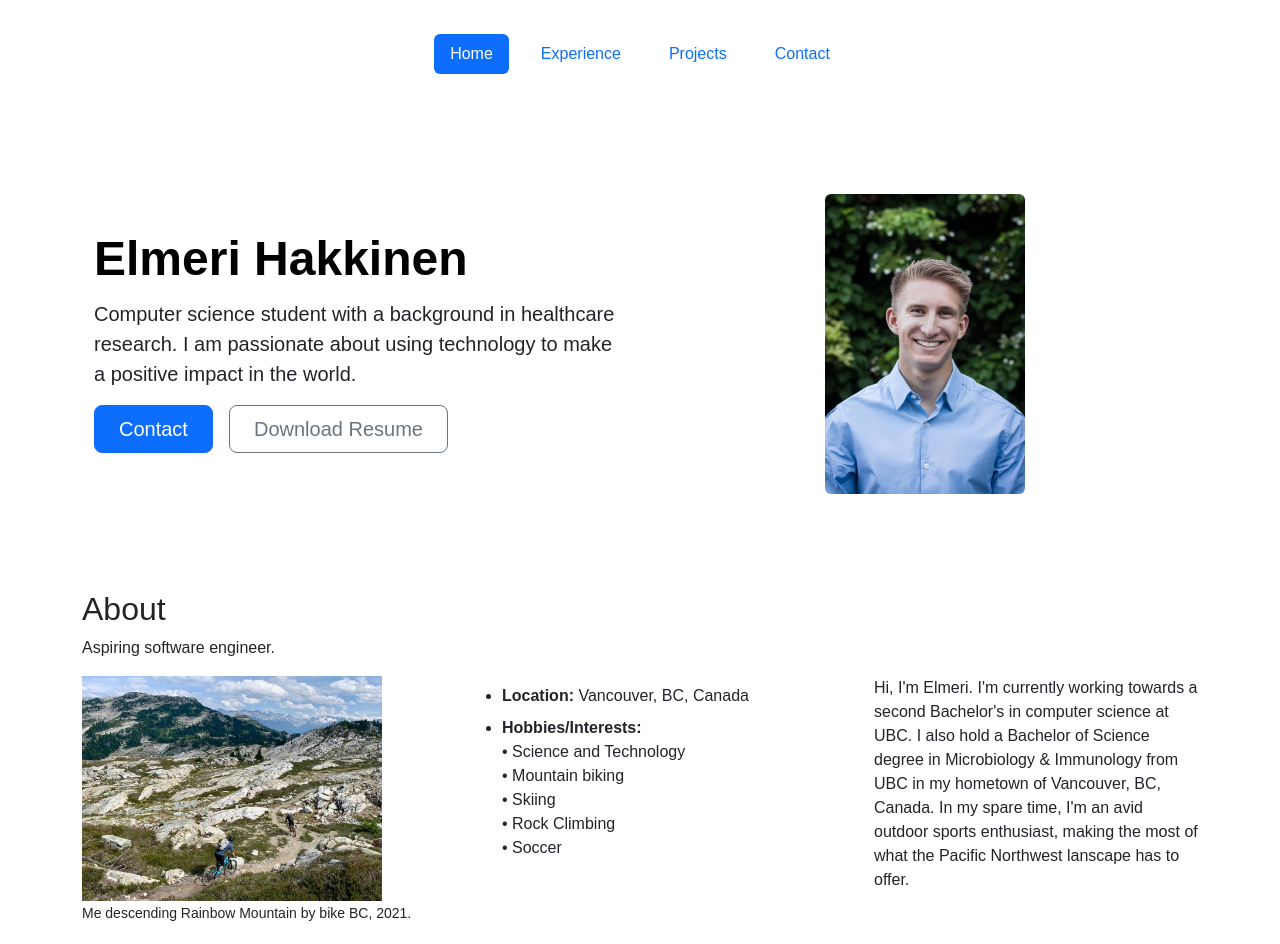
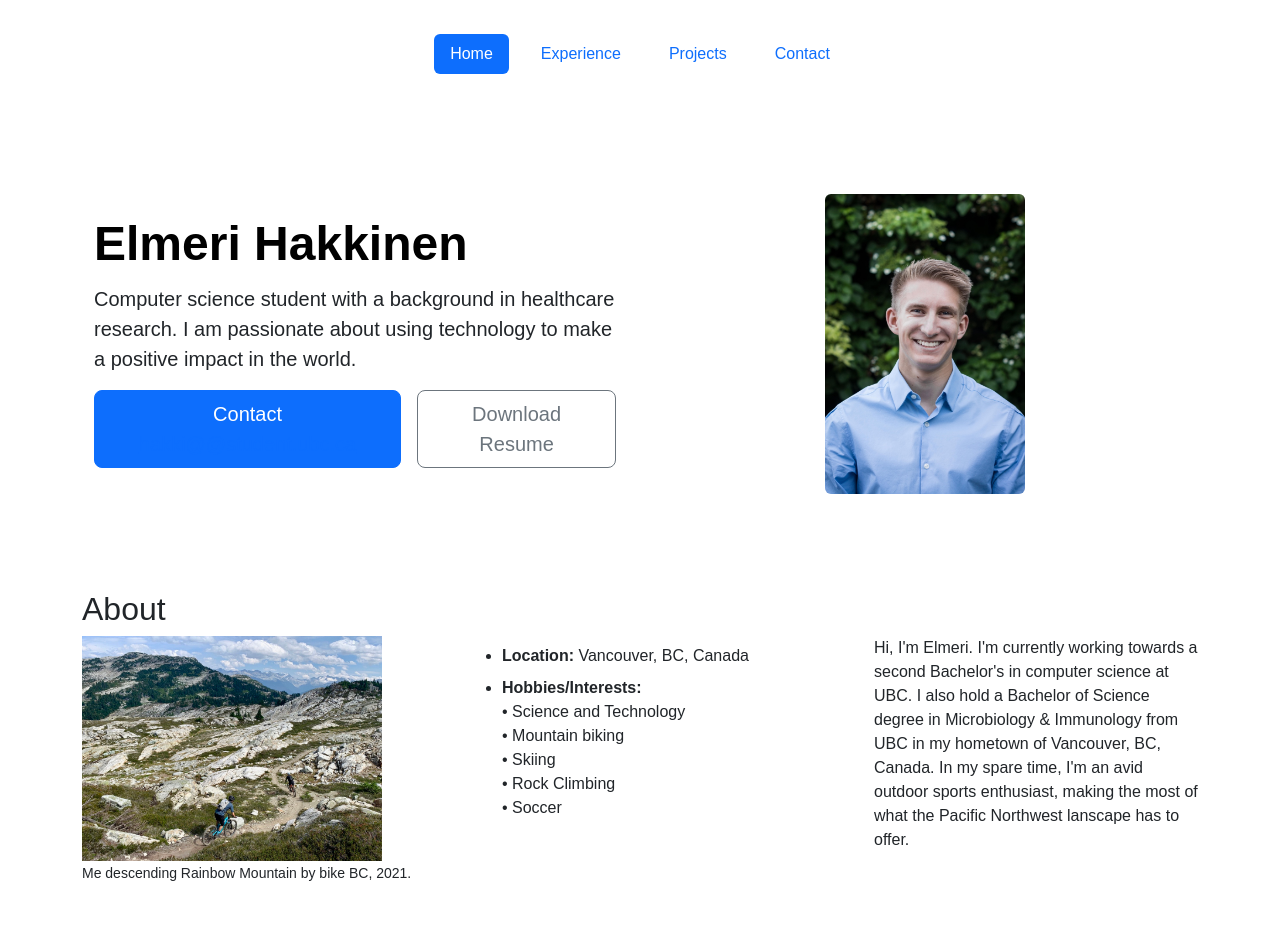
Before and after one commit to hakkd/personal-website, a plain HTML site: page index.html in a window 1280 px wide. Shown: the top 944 px of the page. Drawn offline with nearby package versions, Linux system fonts and the light colour scheme.

Commit message:
update style and hidden email link

```diff
--- a/index.html
+++ b/index.html
@@ -14,6 +14,14 @@
         integrity="sha384-KK94CHFLLe+nY2dmCWGMq91rCGa5gtU4mk92HdvYe+M/SXH301p5ILy+dN9+nJOZ" crossorigin="anonymous"
     >
     <link rel="stylesheet" href="style.css">
+    <style type="text/css">
+      .e-mail:before {
+        content: attr(data-website) "\0040" attr(data-user);
+        unicode-bidi: bidi-override;
+        direction: rtl;
+    }
+    </style>
+</style>
 </head>
 <body>
     <header class="d-flex justify-content-center py-3">
@@ -35,7 +43,12 @@
                     <p class="lead">Computer science student with a background in healthcare research. I am passionate about
                         using technology to make a positive impact in the world. </p>
                     <div class="d-grid gap-2 d-md-flex justify-content-md-start">
-                        <button type="button" class="btn btn-primary btn-lg px-4 me-md-2">Contact</button>
+                        <button type="button" class="btn btn-primary btn-lg px-4 me-md-2" href="&#109;&#97;&#105;&#108;&#116;&#111;&#58;%65%68%61%6B%6B%69%40%73%74%75%64%65%6E%74%2E%75%62%63%2E%63%61">
+                          Contact
+                          <a href="&#109;&#97;&#105;&#108;&#116;&#111;&#58;%65%68%61%6B%6B%69%40%73%74%75%64%65%6E%74%2E%75%62%63%2E%63%61">
+                            <span class="e-mail" data-user="ikkah" data-website="ac.cbu.tneduts@"></span>
+                          </a>
+                          </button>
                         <button type="button" class="btn btn-outline-secondary btn-lg px-4">Download Resume</button>
                     </div>
                 </div>
@@ -45,7 +58,6 @@
       <div class="container">
         <div class="section-title">
           <h2>About</h2>
-          <p>Aspiring software engineer.</p>
         </div>
 
         <div class="row">
--- a/style.css
+++ b/style.css
@@ -4,8 +4,10 @@ body {
 }
 
 .section {
-    margin-left: 20px;
-    margin-right: 20px;
+    margin-left: 100px;
+    margin-right: 100px;
+    align-items: center;
+    justify-content: center;
 }
 
 #projects>ul,
```
